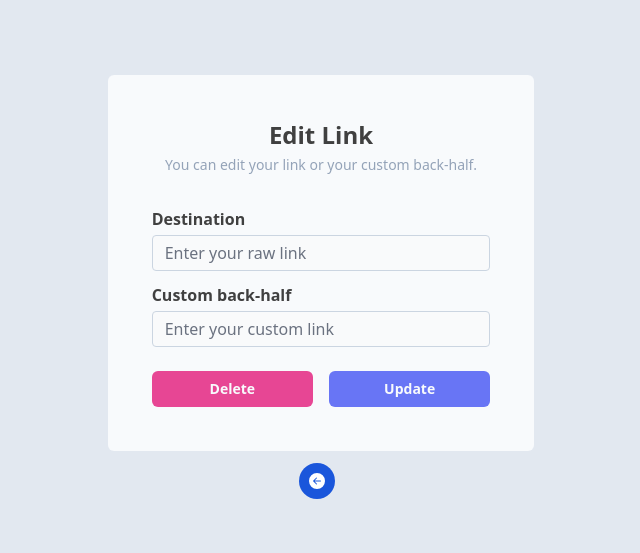
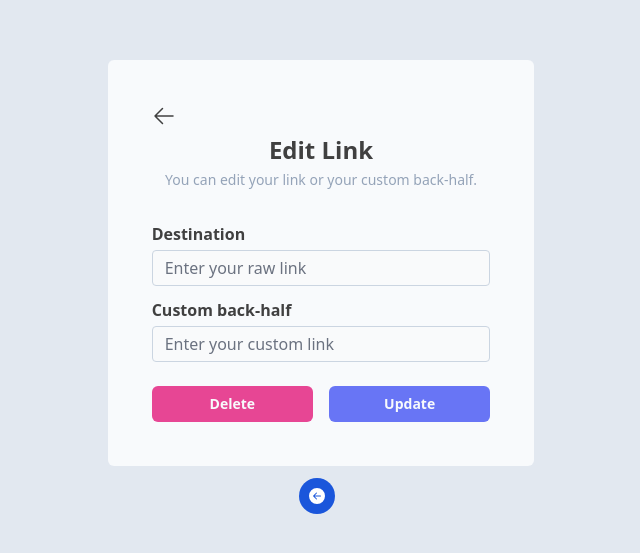
Before and after one commit to Wisnuyasha/Final-Project-PemWeb, a Vue app in the folder frontend/: page /edit/1 in a window 1280 px wide. Shown: the part 113-666 px from the top of the page, without its empty margins (319-959 px from the left). Built offline with nearby package versions, Linux system fonts and the light colour scheme.

Commit message:
update arrow in edit page

```diff
--- a/frontend/src/components/EditLinks.vue
+++ b/frontend/src/components/EditLinks.vue
@@ -4,6 +4,28 @@
       class="flex flex-col w-full gap-3 justify-center items-center text-neutral-700"
     >
       <div class="bg-slate-50 rounded-md p-11 xl:w-4/12 lg:w-5/12 sm:w-6/12">
+        <button
+          type="button"
+          @click="$router.push('/dashboard')"
+          class="text-black-700"
+        >
+          <svg
+            xmlns="http://www.w3.org/2000/svg"
+            fill="none"
+            viewBox="0 0 24 24"
+            stroke-width="1.5"
+            stroke="currentColor"
+            class="w-6 h-6"
+          >
+            <path
+              stroke-linecap="round"
+              stroke-linejoin="round"
+              d="M10.5 19.5L3 12m0 0l7.5-7.5M3 12h18"
+            />
+          </svg>
+
+          <span class="sr-only">Icon description</span>
+        </button>
         <h1 class="font-bold text-2xl flex justify-center">Edit Link</h1>
         <h1 class="text-sm text-slate-400 mt-1 flex justify-center">
           You can edit your link or your custom back-half.
@@ -55,6 +77,7 @@
         </button> -->
         <button
           type="button"
+          @click="$router.push('/dashboard')"
           class="text-white bg-blue-700 hover:bg-blue-800 focus:ring-4 focus:outline-none focus:ring-blue-300 font-medium rounded-full text-sm p-2.5 text-center inline-flex items-center mr-2 dark:bg-blue-600 dark:hover:bg-blue-700 dark:focus:ring-blue-800"
         >
           <svg
```
